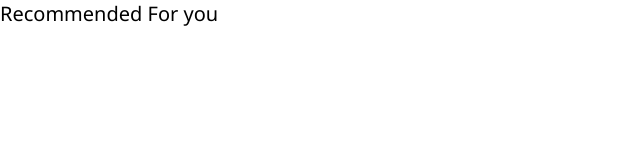
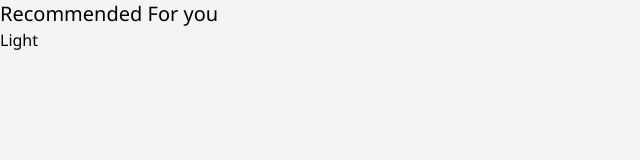
Before and after one commit to MiadV/carousell-tw, a Next.js app: page / in a window 1280 px wide. Shown: the top 160 px of the page, without its empty margins (0-640 px from the left). Built offline with nearby package versions, Linux system fonts and the light colour scheme.

Commit message:
add next-themes

```diff
--- a/package.json
+++ b/package.json
@@ -10,6 +10,7 @@
   },
   "dependencies": {
     "next": "12.1.0",
+    "next-themes": "^0.1.1",
     "react": "17.0.2",
     "react-dom": "17.0.2"
   },
--- /dev/null
+++ b/src/components/ThemeToggle.tsx
@@ -0,0 +1,23 @@
+import React, { useEffect, useState } from 'react';
+import { useTheme } from 'next-themes';
+
+export function ThemeToggle() {
+  const [mounted, setMounted] = useState(false);
+  const { resolvedTheme, setTheme } = useTheme();
+
+  // When mounted on client, now we can use resolvedTheme
+  useEffect(() => setMounted(true), []);
+
+  if (!mounted) return null;
+
+  return (
+    <button
+      onClick={() => {
+        setTheme(resolvedTheme === 'light' ? 'dark' : 'light');
+      }}
+      aria-label='toggle dark-mode'
+    >
+      {resolvedTheme === 'dark' ? 'Dark' : 'Light'}
+    </button>
+  );
+}
--- a/src/pages/_app.tsx
+++ b/src/pages/_app.tsx
@@ -1,8 +1,13 @@
 import '@/styles/main.css';
+import { ThemeProvider } from 'next-themes';
 import type { AppProps } from 'next/app';
 
 function MyApp({ Component, pageProps }: AppProps) {
-  return <Component {...pageProps} />;
+  return (
+    <ThemeProvider attribute='class'>
+      <Component {...pageProps} />
+    </ThemeProvider>
+  );
 }
 
 export default MyApp;
--- a/src/pages/_document.tsx
+++ b/src/pages/_document.tsx
@@ -47,7 +47,7 @@ export default class Document extends NextDocument {
             name='msapplication-config'
           />
         </Head>
-        <body className=''>
+        <body className='bg-gray-100 dark:bg-gray-900'>
           <Main />
           <NextScript />
         </body>
--- a/src/pages/index.tsx
+++ b/src/pages/index.tsx
@@ -1,11 +1,13 @@
 import type { NextPage } from 'next';
 import SEO from '@/components/SEO';
+import { ThemeToggle } from '@/components/ThemeToggle';
 
 const Home: NextPage = () => {
   return (
     <>
       <SEO />
       <div className='text-xl'>Recommended For you</div>
+      <ThemeToggle />
     </>
   );
 };
```
Also changed, not shown: 1 other file (tests, documents, lock files or other folders).
